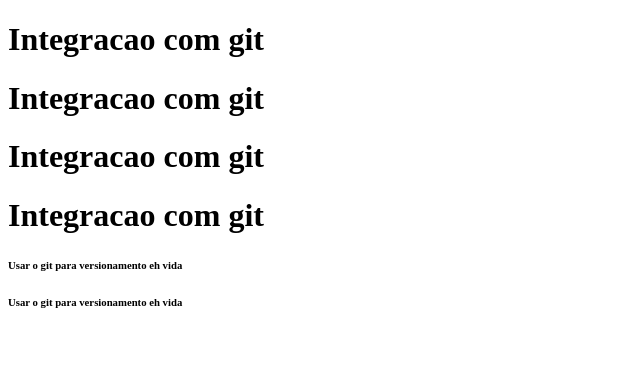
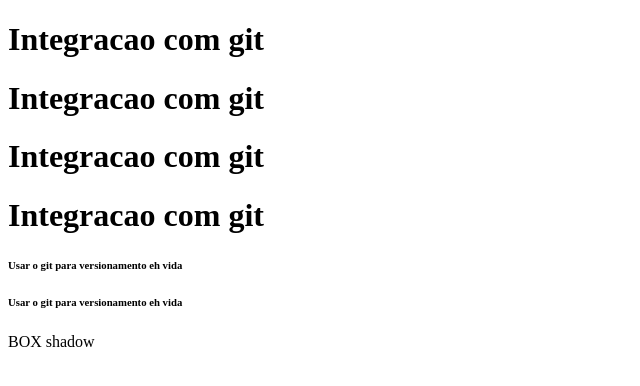
Before and after one commit to ralphBuraimo/projectoteste, a plain HTML site: page index.html in a window 1280 px wide. Shown: the whole page, without its empty margins (0-640 px from the left). Drawn offline with Linux system fonts and the light colour scheme.

Commit message:
atualizacao4

```diff
--- a/index.html
+++ b/index.html
@@ -14,5 +14,10 @@
     <h6>Usar o git para versionamento eh vida</h6>
     <h6>Usar o git para versionamento eh vida</h6>
 
+    <div class="container">
+
+        BOX shadow
+    </div>
+
 </body>
 </html>
```
